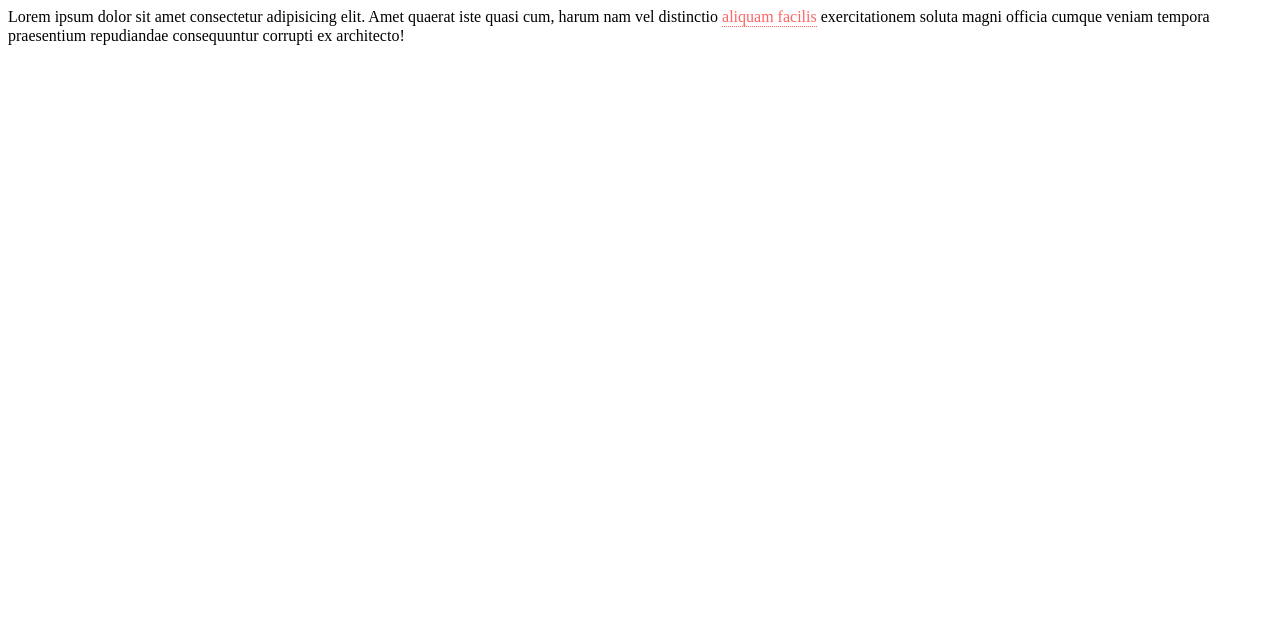
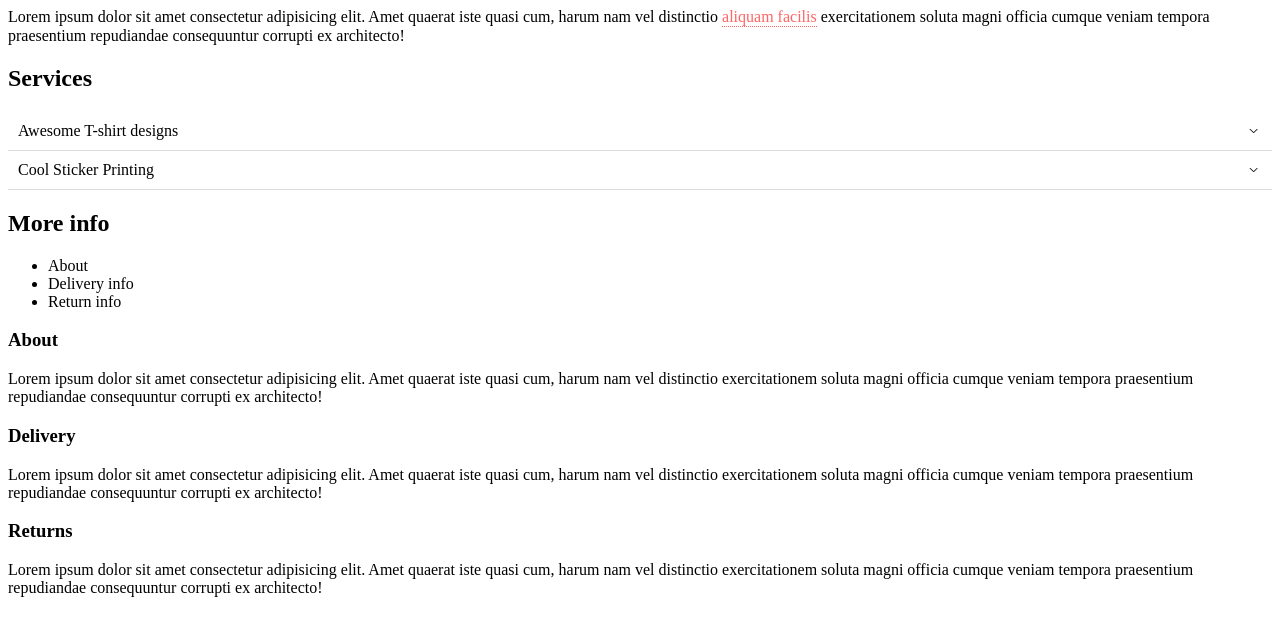
Before and after one commit to Edwin-Mwangi/UI-lib-loaders-test, a website built with webpack: page dist/index.html in a window 1280 px wide. Built offline with nearby package versions, Linux system fonts and the light colour scheme.

Commit message:
Dropdowns and ingernoius '>' use

```diff
--- a/src/index.js
+++ b/src/index.js
@@ -1,7 +1,16 @@
 import { Tooltip } from "./ninja-ui/tooltip";
+import Dropdown from "./ninja-ui/dropdown";
 
 //create a tooltip
 
 const tooltip = new Tooltip(document.querySelector('.tooltip'));
 
 tooltip.init();//"I am a tooltip is now output to the DOM"
+
+//dropdowns
+const dropdowns = document.querySelectorAll('.dropdown');
+
+dropdowns.forEach(dropdown =>{
+    const instance = new Dropdown(dropdown);
+    instance.init();
+});
--- /dev/null
+++ b/src/ninja-ui/dropdown.js
@@ -0,0 +1,17 @@
+import './styles/dropdown.css'
+
+class Dropdown{
+    constructor(container){
+        this.container = container;
+        this.trigger = container.querySelector('.trigger');
+        this.content = container.querySelector('.content');
+    }
+    init(){
+        this.trigger.addEventListener('click', () =>{
+            this.trigger.classList.toggle('active');
+            this.content.classList.toggle('active');
+        })
+    }
+}
+
+export {Dropdown as default};
--- /dev/null
+++ b/src/ninja-ui/styles/dropdown.css
@@ -0,0 +1,28 @@
+.dropdown .trigger{
+    border-bottom: 1px solid #ddd;
+    padding: 10px;
+    position: relative;
+    cursor: pointer;
+}
+
+.dropdown .trigger::after{
+    content: ">";
+    display: inline-block;
+    position: absolute;
+    right: 15px;
+    transform: rotate(90deg) scale(0.5, 1);
+    font-weight: bold;
+    transition: transform 0.3s;
+}
+
+.dropdown .trigger.active::after{
+    transform: rotate(-90deg) scale(0.5, 1);
+}
+
+.dropdown .content{
+    display: none;
+}
+
+.dropdown .content.active{
+    display: block;
+}
```
Also changed, not shown: dist/index.html.
